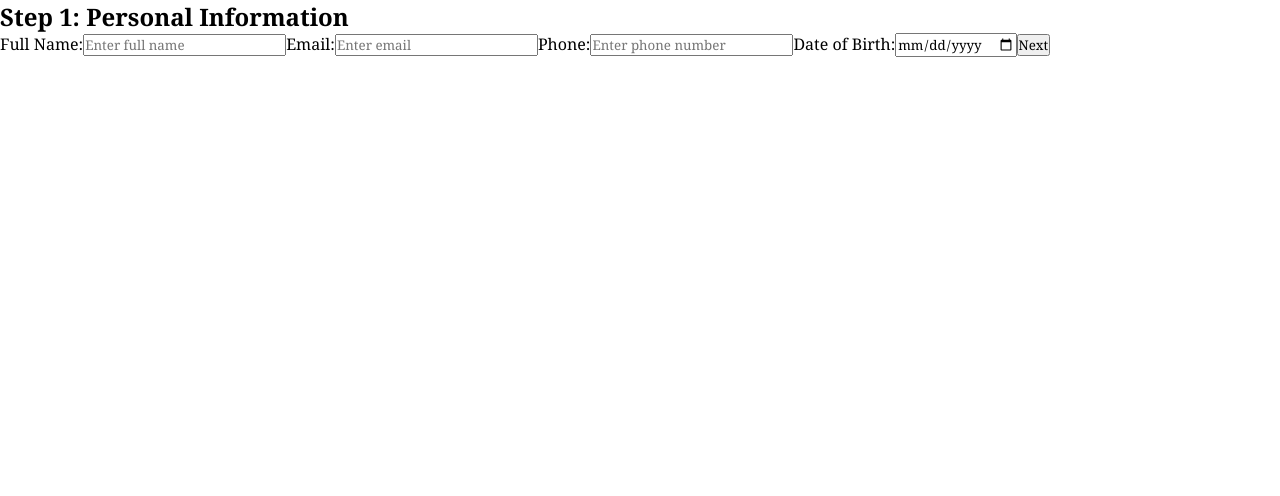
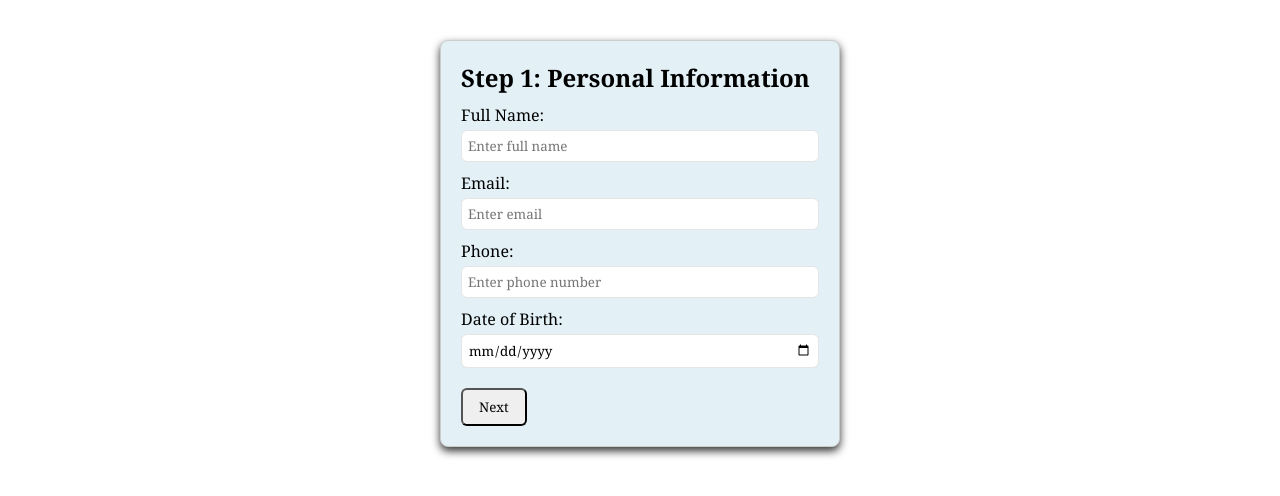
Before and after one commit to bijayjha2025/React_Practice, a React (Vite) app in the folder StudentRegistrationForm/studentregistration/: page / in a window 1280 px wide. Shown: the top 496 px of the page. Built offline with nearby package versions, Linux system fonts and the light colour scheme.

Commit message:
Styling PersonalForm

```diff
--- a/StudentRegistrationForm/studentregistration/src/App.css
+++ b/StudentRegistrationForm/studentregistration/src/App.css
@@ -5,3 +5,33 @@
   box-sizing: border-box;
   font-family: Cambria, Cochin, Georgia, Times, 'Times New Roman', serif;
 }
+
+.formContainer{
+  background: rgb(227, 241, 247);
+  width: 400px;
+  margin: 40px auto;
+  padding: 20px;
+  border: 1px solid hsl(0, 0%, 80%);
+  border-radius: 8px;
+  box-shadow: 0 4px 8px rgba(0, 0, 0, 0.8);
+}
+
+label{
+  display: block;
+  margin-top: 10px;
+}
+
+input{
+  width: 100%;
+  margin-top: 4px;
+  padding: 6px;
+  border-radius: 6px;
+  border: 1px solid rgba(0, 0, 0, 0.1);
+}
+
+button{
+  margin-top: 20px;
+  padding: 8px 16px;
+  cursor: pointer;
+  border-radius: 6px;
+}
--- a/StudentRegistrationForm/studentregistration/src/App.jsx
+++ b/StudentRegistrationForm/studentregistration/src/App.jsx
@@ -1,6 +1,5 @@
 
 import './App.css'
-import PersonalInfo from './Components/PersonalInfo'
 import RegistrationForm from './Components/RegistrationForm'
 
 function App() {
--- a/StudentRegistrationForm/studentregistration/src/Components/PersonalInfo.jsx
+++ b/StudentRegistrationForm/studentregistration/src/Components/PersonalInfo.jsx
@@ -3,7 +3,7 @@ import React from "react";
 
 const PersonalInfo = ({ formData, handleChange, nextStep }) => {
     return (
-        <div>
+        <div className="formContainer">
             <h2>Step 1: Personal Information</h2>
 
             <label>Full Name:</label>
```
